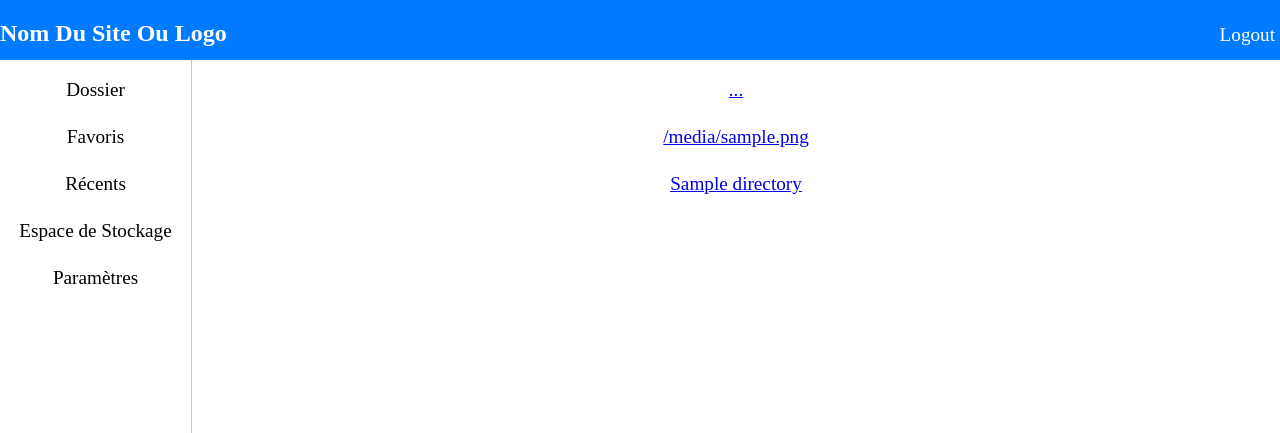
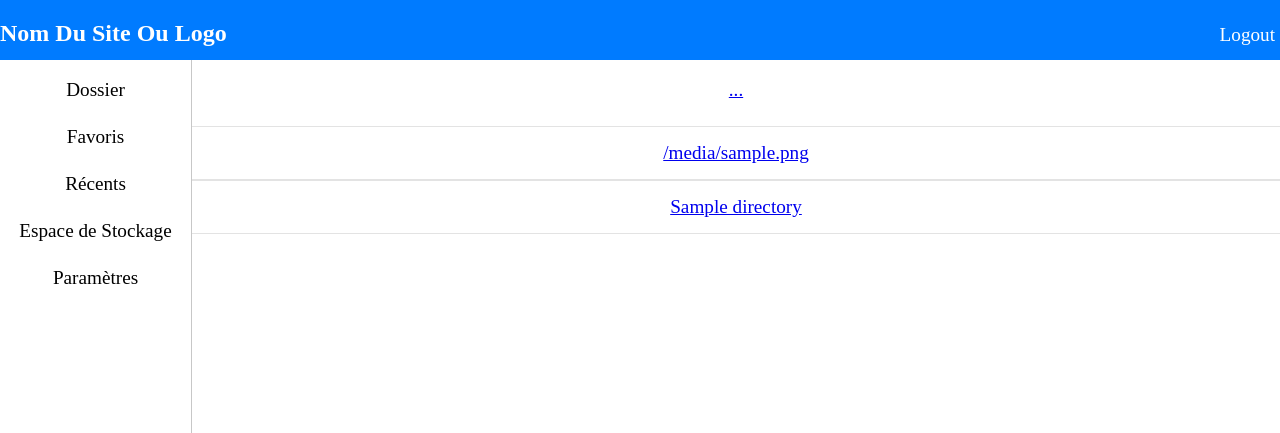
Before and after one commit to HugoNeveux/django_file_storage_tests, a Django app: template Django_webdav_tests/Files_list/templates/upload.html in a window 1280 px wide. Shown: the top 433 px of the page. Run offline with Django 3.2, Linux system fonts and the light colour scheme; tables that the repository leaves empty hold one stand-in row (values such as "Sample post"); the template is opened without the code that fills it: values that come from a table or form of the project are taken from there, most other values are stand-ins (such as "Sample title", 1, 10 or a date in 2020).

Commit message:
File presentation modifications

```diff
--- a/Django_webdav_tests/Files_list/static/style/upload_style.css
+++ b/Django_webdav_tests/Files_list/static/style/upload_style.css
@@ -31,3 +31,11 @@ ul.errorlist,
     padding: 10px;
     padding-bottom: 50px;
 }
+
+/* File list style */
+
+.file, .folder {
+    border-top: 1px #e3e3e3 solid;
+    border-bottom: 1px #e3e3e3 solid;
+    padding: 15px 0px 15px 0px;
+}
--- a/Django_webdav_tests/Files_list/templates/upload.html
+++ b/Django_webdav_tests/Files_list/templates/upload.html
@@ -31,10 +31,10 @@
                 <ul>
                     <li><a href="{% url 'files' path='../' %}">...</a></li>
                     {% for element in directory_files %}
-                        <li><a href="{% url 'download' path=element.url %}">{{ element.file }}</a></li>
+                        <li class="file"><a href="{% url 'download' path=element.url %}">{{ element.file }}</a></li>
                     {% endfor %}
                     {% for element in directory_directories %}
-                        <li><a href="{% url 'files' path=element.url %}"> {{ element.directory }}</a></li>
+                        <li class="folder"><a href="{% url 'files' path=element.url %}"> {{ element.directory }}</a></li>
                     {% endfor %}
                 </ul>
             </p>
--- a/Django_webdav_tests/Files_list/views.py
+++ b/Django_webdav_tests/Files_list/views.py
@@ -22,6 +22,7 @@ def files(request, path=""):
     if form.is_valid():
         files_storage.save(request.FILES['file'].name,
             form.cleaned_data['file'])
+    print(request.FILES)
 
     # Showing directory content
     files_and_folders = files_storage.listdir(current_directory)
```
